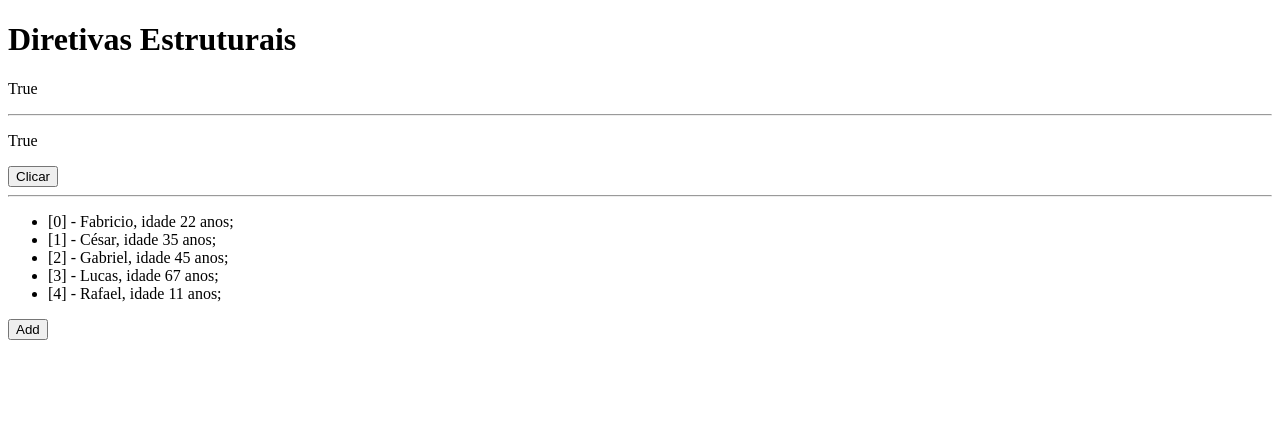
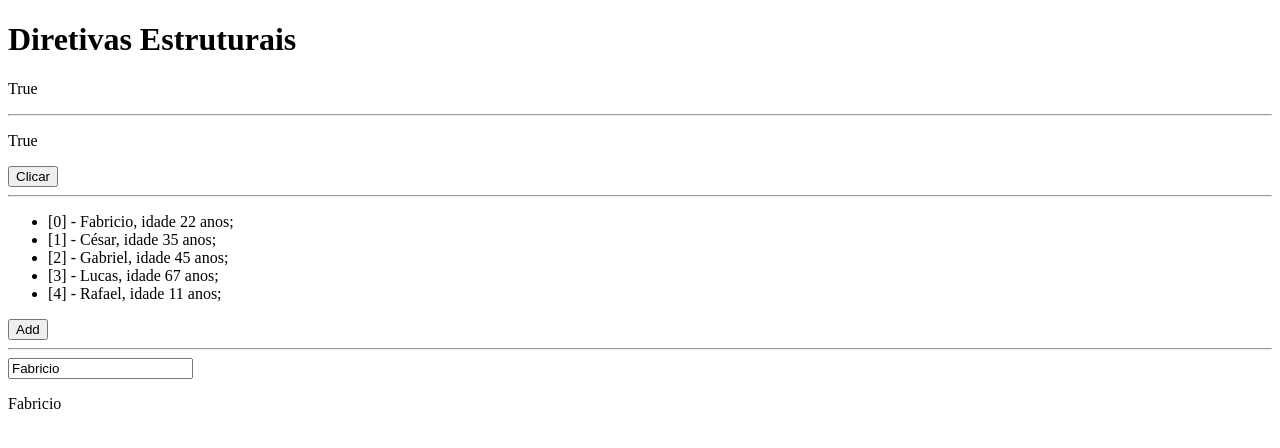
Before and after one commit to fabricio-dias-log/learning-angular, an Angular app: page / in a window 1280 px wide. Shown: the top 448 px of the page. Built offline with nearby package versions, Linux system fonts and the light colour scheme.

Commit message:
ngSwitch

```diff
--- a/src/app/diretivas-estruturais/diretivas-estruturais.component.html
+++ b/src/app/diretivas-estruturais/diretivas-estruturais.component.html
@@ -25,3 +25,17 @@
 </ul>
 
 <button (click)="handleClickAddList()">Add</button>
+<hr>
+
+<input type="text" [(ngModel)]="nome" name="Nome" id="nome">
+<div [ngSwitch]="nome">
+  <p *ngSwitchCase="'Fabricio'">
+    Fabricio
+  </p>
+  <p *ngSwitchCase="'José'">
+    José
+  </p>
+  <p *ngSwitchDefault>
+    Nenhum encontrado
+  </p>
+</div>
--- a/src/app/diretivas-estruturais/diretivas-estruturais.component.ts
+++ b/src/app/diretivas-estruturais/diretivas-estruturais.component.ts
@@ -17,6 +17,8 @@ export class DiretivasEstruturaisComponent implements OnInit {
     {nome: "Lucas", idade: 67},
     {nome: "Rafael", idade: 11}
   ];
+
+  public nome: string = 'Fabricio';
   constructor() { }
 
   ngOnInit(): void {
```
